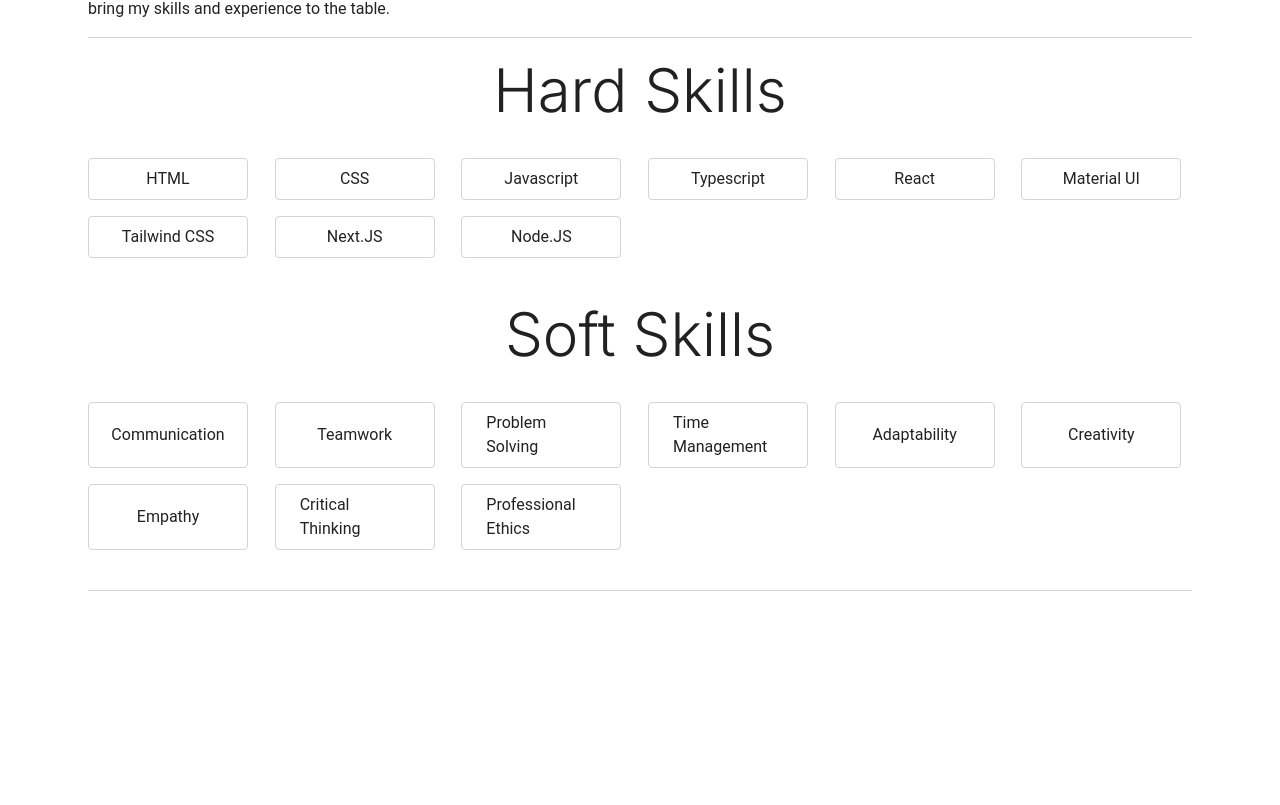
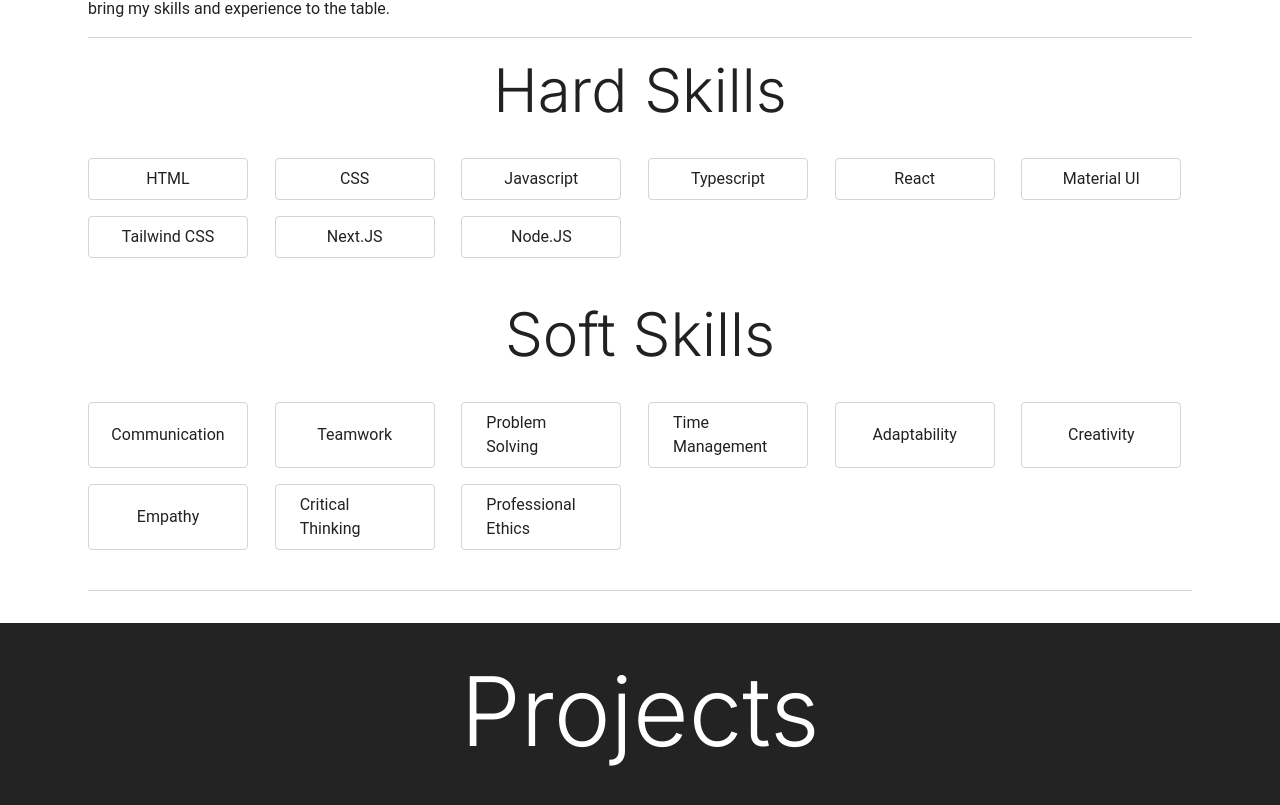
Before and after one commit to MarcusVNT/my-portfolio, a React (Vite) app: page / in a window 1280 px wide. Shown: the part 1381-2186 px from the top of the page. Before the commit the page ends 2004 px from the top, so only its background shows below. Built offline with nearby package versions, Linux system fonts and the light colour scheme; a web font is replaced by a local one.

Commit message:
feat: Project section added.

```diff
--- a/src/pages/Home/Home.tsx
+++ b/src/pages/Home/Home.tsx
@@ -1,11 +1,13 @@
 import About from "./sections/About/About";
 import Hero from "./sections/Hero/Hero";
+import Projects from "./sections/Projects/Projects";
 
 const Home = () => {
   return (
     <section>
       <Hero />
       <About />
+      <Projects />
     </section>
   );
 };
--- /dev/null
+++ b/src/pages/Home/sections/Projects/Projects.tsx
@@ -0,0 +1,32 @@
+import { Container, Typography, styled } from "@mui/material";
+
+const Projects = () => {
+  const StyledProjects = styled("section")(({ theme }) => ({
+    backgroundColor: theme.palette.primary.main,
+    display: "flex",
+    alignItems: "center",
+    justifyContent: "center",
+
+    // [theme.breakpoints.down("xs")]: {
+    //   margin: "2rem 1rem",
+    // },
+  }));
+  return (
+    <StyledProjects>
+      <Container maxWidth="lg">
+        <Typography
+          variant="h1"
+          color="primary.contrastText"
+          fontFamily="Inter"
+          textAlign="center"
+          marginBottom="4rem"
+          marginTop="2rem"
+        >
+          Projects
+        </Typography>
+      </Container>
+    </StyledProjects>
+  );
+};
+
+export default Projects;
```
